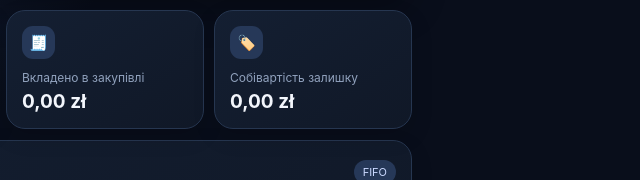
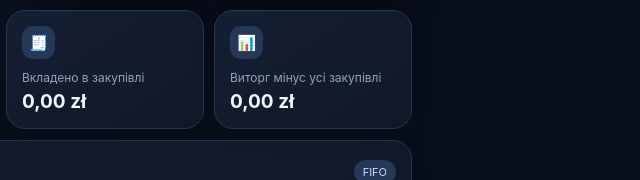
Before and after one commit to VADIM4UK102/oblik, a plain HTML site: page index.html in a window 1280 px wide. Shown: the part 321-501 px from the top of the page, 639-1279 px from the left. Drawn offline with Linux system fonts and the light colour scheme.

Commit message:
Update index.html

```diff
--- a/index.html
+++ b/index.html
@@ -29,7 +29,11 @@ table{width:100%;border-collapse:collapse;font-size:12px}td,th{text-align:left;p
 <div class="card metric"><div class="ico">📦</div><small>Залишок товару</small><strong id="stock">0 шт.</strong></div>
 <div class="card metric"><div class="ico">💰</div><small>Виторг</small><strong id="revenue">0,00 zł</strong></div>
 <div class="card metric"><div class="ico">🧾</div><small>Вкладено в закупівлі</small><strong id="spent">0,00 zł</strong></div>
-<div class="card metric"><div class="ico">🏷️</div><small>Собівартість залишку</small><strong id="stockValue">0,00 zł</strong></div>
+<div class="card metric">
+  <div class="ico">📊</div>
+  <small>Виторг мінус усі закупівлі</small>
+  <strong id="netCash">0,00 zł</strong>
+</div>
 </div>
 <div class="card"><div class="row"><h3>Рух товару</h3><span class="pill">FIFO</span></div><div class="row item"><span class="muted">Закуплено</span><b id="boughtQty">0 шт.</b></div><div class="row item"><span class="muted">Продано</span><b id="soldQty">0 шт.</b></div><div class="row item"><span class="muted">Собівартість проданого</span><b id="cogs">0,00 zł</b></div></div>
 <div class="card"><h3>Останні операції</h3><div id="recent" class="empty">Поки немає операцій</div></div>
```
